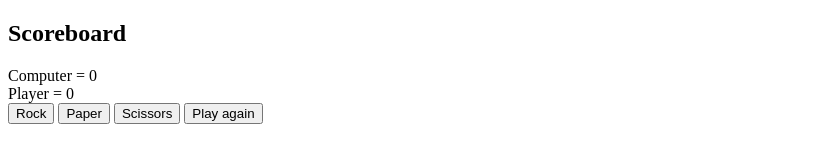
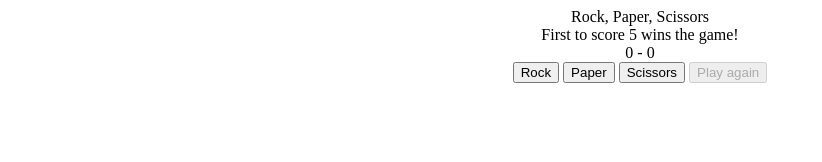
Before and after one commit to petersbrian/rock-paper-scissors, a website: page index.html in a window 1280 px wide. Shown: the whole page, without its empty margins (0-822 px from the left). Drawn offline with Linux system fonts and the light colour scheme.

Commit message:
added css and made minor changes to how buttons behave

```diff
--- a/index.html
+++ b/index.html
@@ -5,14 +5,14 @@
     <meta http-equiv="X-UA-Compatible" content="IE=edge" />
     <meta name="viewport" content="width=device-width, initial-scale=1.0" />
     <title>Rock, Paper, Scissors</title>
+    <link rel="stylesheet" href="style.css" />
   </head>
   <body>
+    <header class="title">Rock, Paper, Scissors</header>
     <div class="scoreboard">
-      <h2>Scoreboard</h2>
       <div>
-        <div class="comp" id="comp"></div>
-        <div class="player" id="player"></div>
         <div class="message" id="message"></div>
+        <div class="score" id="score"></div>
       </div>
     </div>
     <div>
@@ -21,6 +21,7 @@
       <button id="scissors">Scissors</button>
       <button id="reset">Play again</button>
     </div>
+    <footer class="copyright"></footer>
     <script src="script.js"></script>
   </body>
 </html>
--- a/script.js
+++ b/script.js
@@ -4,6 +4,13 @@ let computerSelection = computerPlay();
 
 let playerScore = 0;
 let computerScore = 0;
+document.getElementById(
+  'score'
+).innerHTML = `${playerScore} - ${computerScore}`;
+
+document.getElementById(
+  'message'
+).innerHTML = `First to score 5 wins the game!`;
 
 // adds visual scoreboard
 const player = document.querySelector('#player');
@@ -11,10 +18,10 @@ const computer = document.querySelector('#comp');
 const message = document.querySelector('#message');
 
 function updateScore() {
-  document.getElementById('player').innerHTML = `Player = ${playerScore}`;
-  document.getElementById('comp').innerHTML = `Computer = ${computerScore}`;
+  document.getElementById(
+    'score'
+  ).innerHTML = `${playerScore} - ${computerScore}`;
 }
-
 // function to choose Rock, Paper, or Scissors for computer
 function computerPlay() {
   let number = Math.floor(Math.random() * choice.length);
@@ -57,6 +64,7 @@ function wonGame() {
   rock.disabled = true;
   paper.disabled = true;
   scissors.disabled = true;
+  reset.disabled = false;
 }
 
 function lostGame() {
@@ -64,6 +72,7 @@ function lostGame() {
   rock.disabled = true;
   paper.disabled = true;
   scissors.disabled = true;
+  reset.disabled = false;
 }
 
 // buttons that allow player to make a choice
@@ -114,7 +123,10 @@ function resetGame() {
   paper.disabled = false;
   scissors.disabled = false;
   updateScore();
-  document.getElementById('message').innerHTML = ``;
+  document.getElementById(
+    'message'
+  ).innerHTML = `First to score 5 wins the game!`;
+  reset.disabled = true;
 }
 
 const reset = document.querySelector('#reset');
@@ -123,3 +135,5 @@ reset.addEventListener('click', () => {
 });
 
 updateScore();
+
+reset.disabled = true;
--- /dev/null
+++ b/style.css
@@ -0,0 +1,11 @@
+body {
+  display: flex;
+  flex-direction: column;
+  justify-content: center;
+  align-items: center;
+}
+
+.score {
+  display: flex;
+  justify-content: center;
+}
```
Also changed, not shown: package.json (added, +7 -0 lines), 2 other files.
